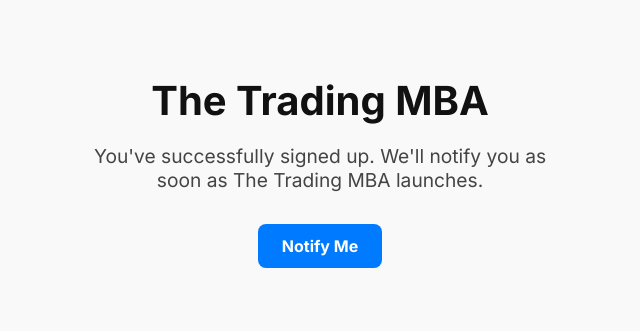
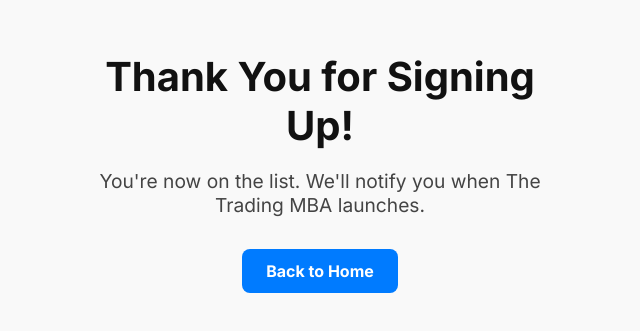
Before and after one commit to Antonio-Vinciguerra/trading-mba-landing, a plain HTML site: page thankyou.html in a window 1280 px wide. Shown: the part 261-592 px from the top of the page, without its empty margins (320-960 px from the left). Drawn offline with Linux system fonts and the light colour scheme.

Commit message:
Update thankyou.html

```diff
--- a/thankyou.html
+++ b/thankyou.html
@@ -17,23 +17,19 @@
       padding: 20px;
       margin: 0;
     }
-
     .container {
       max-width: 500px;
     }
-
     h1 {
       font-size: 2.5rem;
       color: #111;
       margin-bottom: 1rem;
     }
-
     p {
       font-size: 1.2rem;
       color: #444;
       margin-bottom: 2rem;
     }
-
     a.button {
       display: inline-block;
       padding: 0.75rem 1.5rem;
@@ -46,7 +42,6 @@
       font-weight: 600;
       cursor: pointer;
     }
-
     a.button:hover {
       background-color: #0056d2;
     }
@@ -54,9 +49,9 @@
 </head>
 <body>
   <div class="container">
-    <h1>The Trading MBA</h1>
-    <p>You've successfully signed up. We'll notify you as soon as The Trading MBA launches.</p>
-    <a href="index.html" class="button">Notify Me</a>
+    <h1>Thank You for Signing Up!</h1>
+    <p>You're now on the list. We'll notify you when The Trading MBA launches.</p>
+    <a href="index.html" class="button">Back to Home</a>
   </div>
 </body>
 </html>
```
